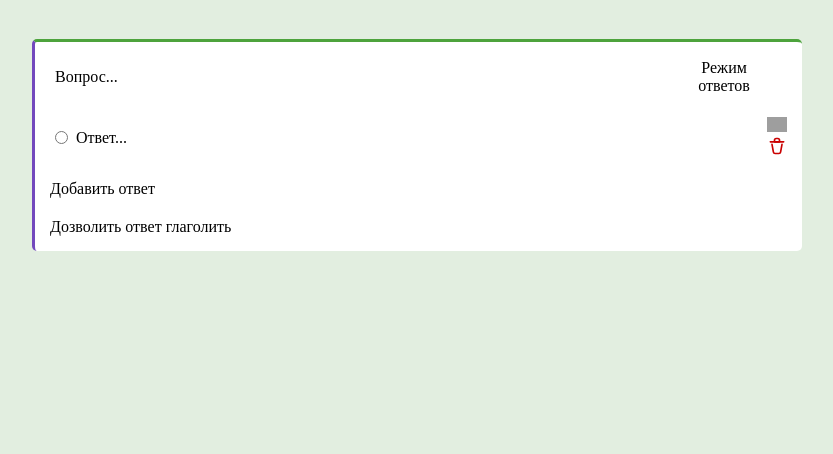
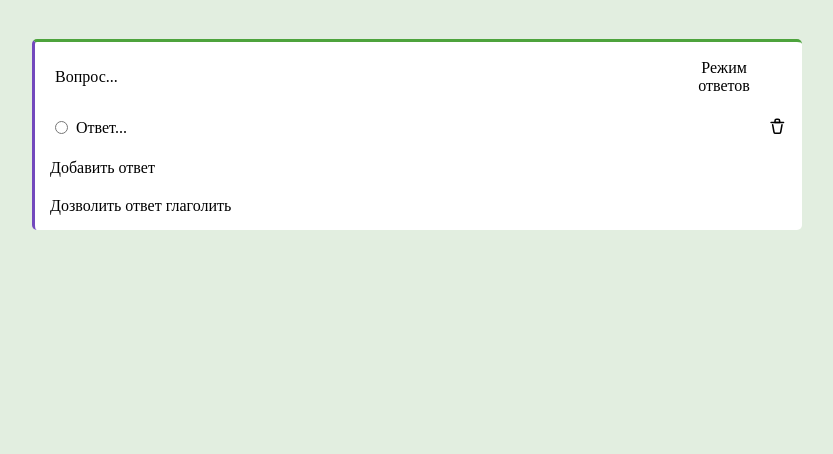
Before and after one commit to uvaprol/QuizGenerator, a Flask app: page / in a window 1280 px wide. Shown: the part 346-800 px from the top of the page, without its empty margins (223-1056 px from the left). Run offline with Flask 3, Linux system fonts and the light colour scheme; some web fonts are replaced; grey boxes are pictures that could not be loaded.

Commit message:
basket fix

```diff
--- a/static/style/style.css
+++ b/static/style/style.css
@@ -154,12 +154,11 @@ body main section .answers .answer-fill .answer-del {
   width: 20px;
   display: block;
 }
-body main section .answers .answer-fill .answer-del img {
+body main section .answers .answer-fill .answer-del svg {
   max-width: 20px;
-  filter: hue-rotate();
 }
-body main section .answers .answer-fill .answer-del img:hover {
-  color: red;
+body main section .answers .answer-fill .answer-del svg:hover path {
+  stroke: red;
 }
 body main section .input {
   padding: 0 5px;
--- a/static/style/style.scss
+++ b/static/style/style.scss
@@ -160,13 +160,13 @@ body{
                     .answer-del{
                         width: 20px;
                         display: block;
-                        img{
+                        svg{
                             max-width: 20px;
-                            filter: hue-rotate();
-
                         }
-                        img:hover{
-                            color: red;
+                        svg:hover{
+                            path{
+                                stroke: red;
+                            }
                         }
                     }
                 }
--- a/templates/index.html
+++ b/templates/index.html
@@ -54,8 +54,7 @@
                         Ответ...
                     </div>
                     <div class="answer-del">
-                        <img src="../static/img/delBlack.svg" alt="del">
-                        <img src="../static/img/delRed.svg" alt="del">
+                        <svg viewBox="0 0 24 24" fill="none" xmlns="http://www.w3.org/2000/svg"><g id="SVGRepo_bgCarrier" stroke-width="0"></g><g id="SVGRepo_tracerCarrier" stroke-linecap="round" stroke-linejoin="round"></g><g id="SVGRepo_iconCarrier"> <path d="M4 7H20" stroke="#000000" stroke-width="2" stroke-linecap="round" stroke-linejoin="round"></path> <path d="M6 10L7.70141 19.3578C7.87432 20.3088 8.70258 21 9.66915 21H14.3308C15.2974 21 16.1257 20.3087 16.2986 19.3578L18 10" stroke="#000000" stroke-width="2" stroke-linecap="round" stroke-linejoin="round"></path> <path d="M9 5C9 3.89543 9.89543 3 11 3H13C14.1046 3 15 3.89543 15 5V7H9V5Z" stroke="#000000" stroke-width="2" stroke-linecap="round" stroke-linejoin="round"></path> </g></svg>
                     </div>
                 </div>
             </div>
```
Also changed, not shown: 3 other files.
